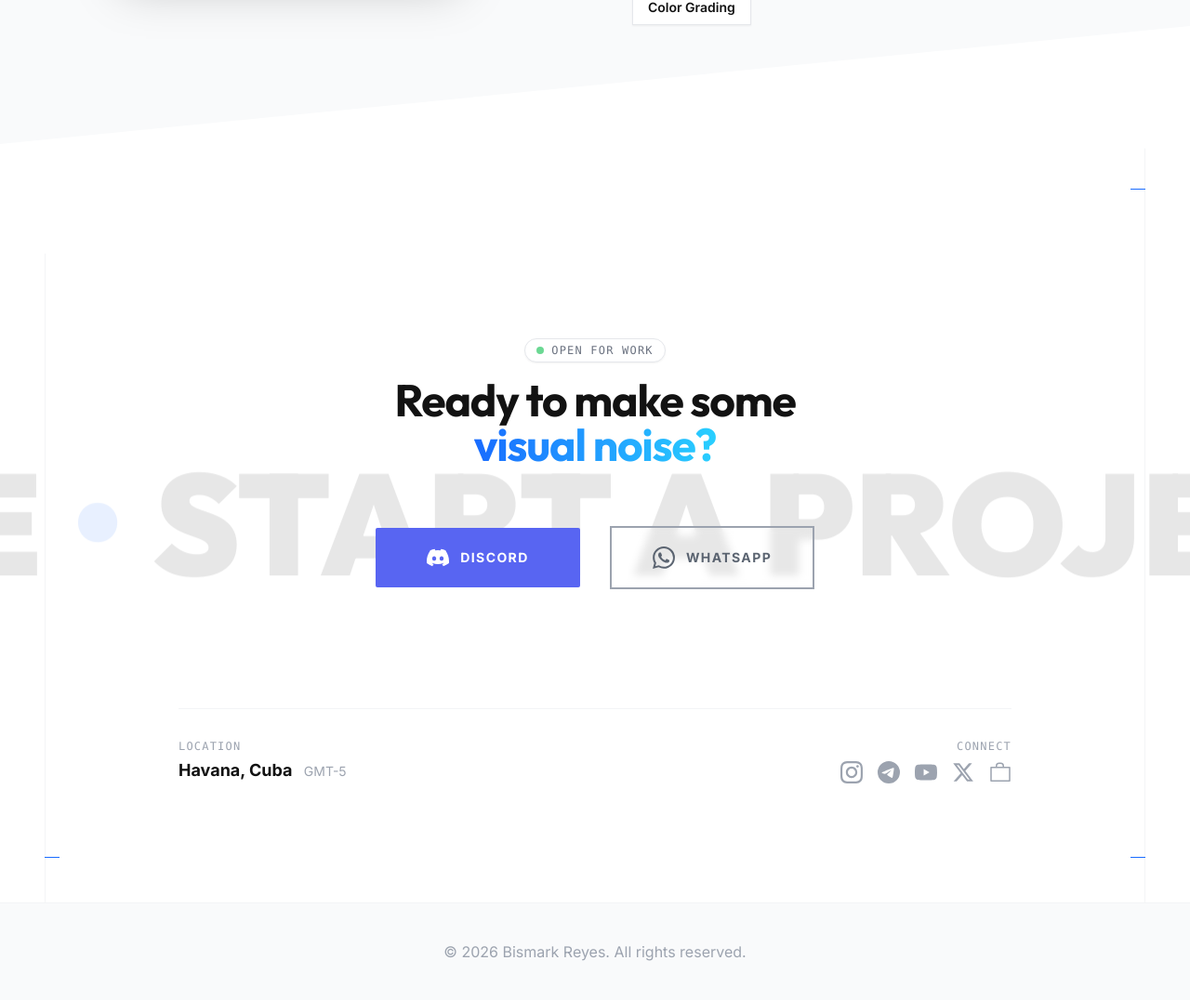
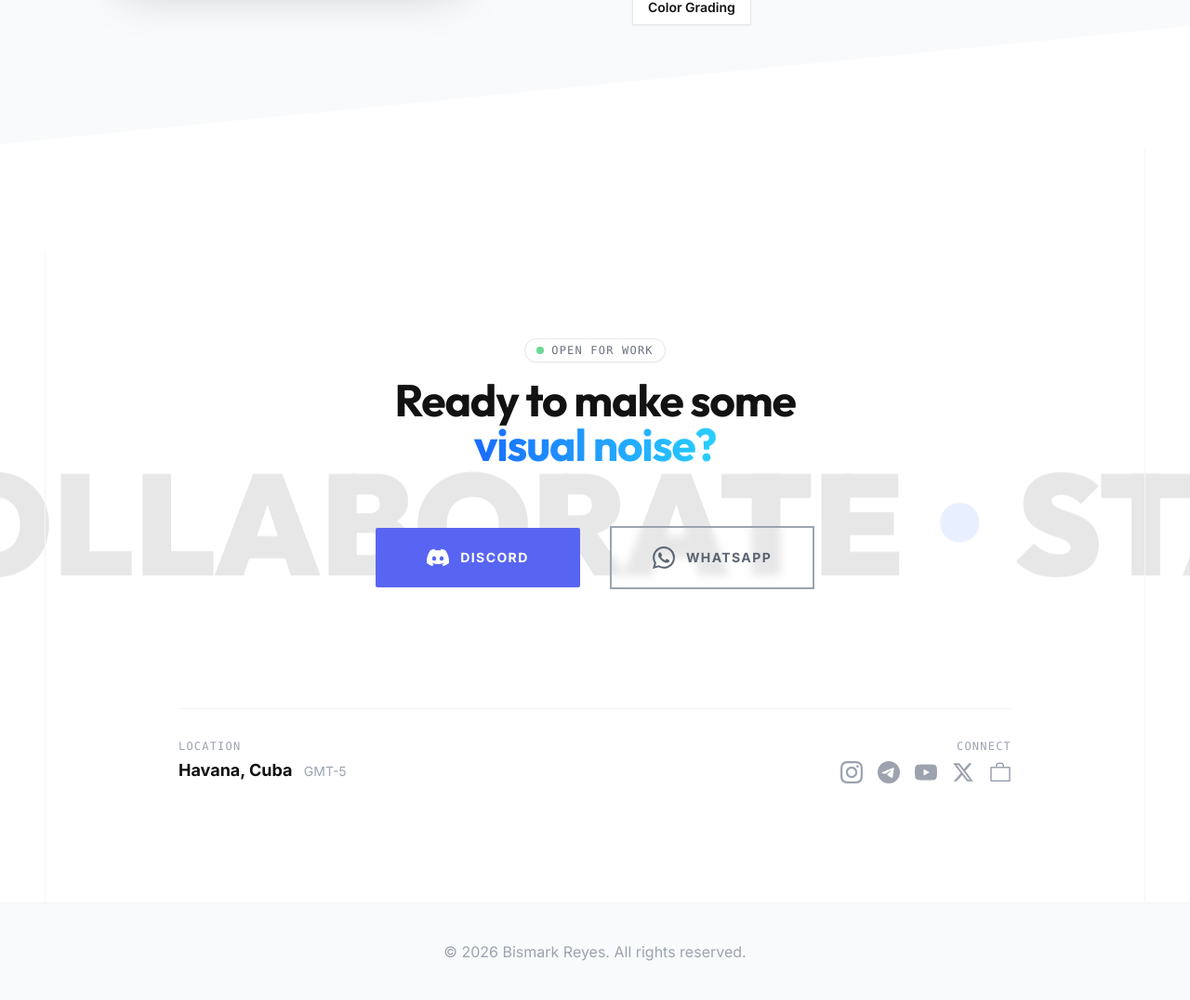
Before and after one commit to Ezrgan/Didox_Portfolio, a Django app: page /es/ in a window 1280 px wide. Shown: the part 1572-2648 px from the top of the page at 93% size. Run offline with Django 5.2, Linux system fonts and the light colour scheme; some libraries are stand-ins or nearby versions.

Commit message:
algunos arreglos adicionales

```diff
--- a/core/templates/core/home.html
+++ b/core/templates/core/home.html
@@ -69,12 +69,12 @@
 
         <!-- CTAs -->
         <div class="hero-cta flex flex-col md:flex-row items-center justify-center gap-4 md:gap-6 opacity-0 translate-y-10 w-full">
-            <a href="{% url 'project_list' %}" class="group relative px-8 py-4 md:px-10 md:py-5 bg-brand-black overflow-hidden transition-all duration-300 hover:shadow-2xl hover:-translate-y-1 inline-block no-underline w-auto">
+            <a href="{% url 'project_list' %}" class="group relative bg-brand-black overflow-hidden transition-all duration-300 hover:shadow-2xl hover:-translate-y-1 inline-flex justify-center items-center no-underline w-full md:w-52 h-14 md:h-16">
                 <span class="absolute inset-0 w-full h-full bg-brand-blue-1 transform -translate-x-full group-hover:translate-x-0 transition-transform duration-300 ease-out z-0"></span>
                 <span class="relative font-bold tracking-widest uppercase text-xs md:text-sm z-10 text-white group-hover:text-white transition-colors duration-300">{% trans "View Work" %}</span>
             </a>
 
-            <a href="#contact" class="px-8 py-4 md:px-10 md:py-5 border-2 border-brand-black text-brand-black font-bold tracking-widest uppercase text-xs md:text-sm hover:bg-gray-50 transition-all duration-300 inline-block no-underline w-auto">
+            <a href="#contact" class="border-2 border-brand-black text-brand-black font-bold tracking-widest uppercase text-xs md:text-sm hover:bg-gray-50 transition-all duration-300 inline-flex justify-center items-center no-underline w-full md:w-52 h-14 md:h-16">
                 {% trans "Contact Me" %}
             </a>
         </div>
@@ -164,11 +164,6 @@
         <!-- Líneas muy sutiles -->
         <div class="absolute left-6 md:left-12 h-full w-[1px] bg-gray-100"></div>
         <div class="absolute right-6 md:right-12 h-full w-[1px] bg-gray-100"></div>
-        <!-- Marcadores azules -->
-        <div class="absolute top-12 left-6 md:left-12 w-4 h-[1px] bg-brand-blue-1"></div>
-        <div class="absolute top-12 right-6 md:right-12 w-4 h-[1px] bg-brand-blue-1"></div>
-        <div class="absolute bottom-12 left-6 md:left-12 w-4 h-[1px] bg-brand-blue-1"></div>
-        <div class="absolute bottom-12 right-6 md:right-12 w-4 h-[1px] bg-brand-blue-1"></div>
     </div>
 
     <div class="container mx-auto px-6 relative z-10">
@@ -398,7 +393,7 @@ document.addEventListener('DOMContentLoaded', () => {
     gsap.to(".marquee-content", {
         xPercent: -100,
         repeat: -1,
-        duration: 20,
+        duration: 50,
         ease: "linear"
     });
 
```
